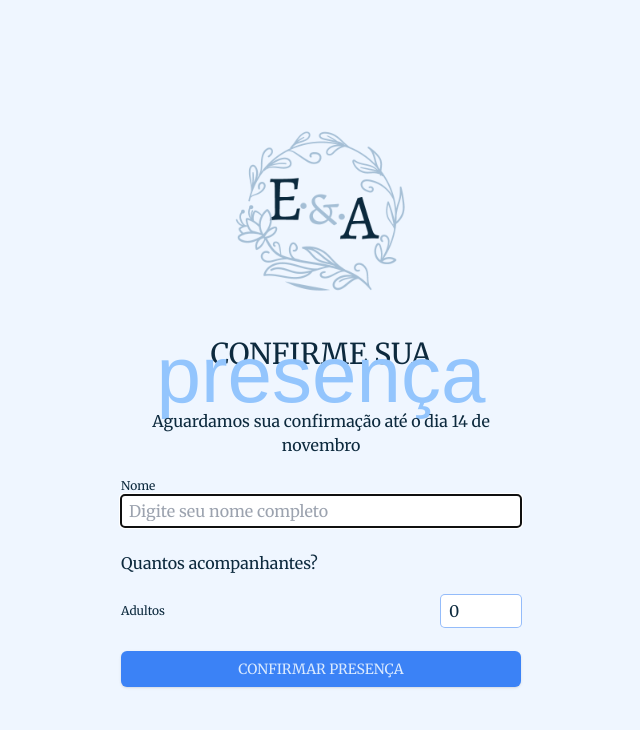
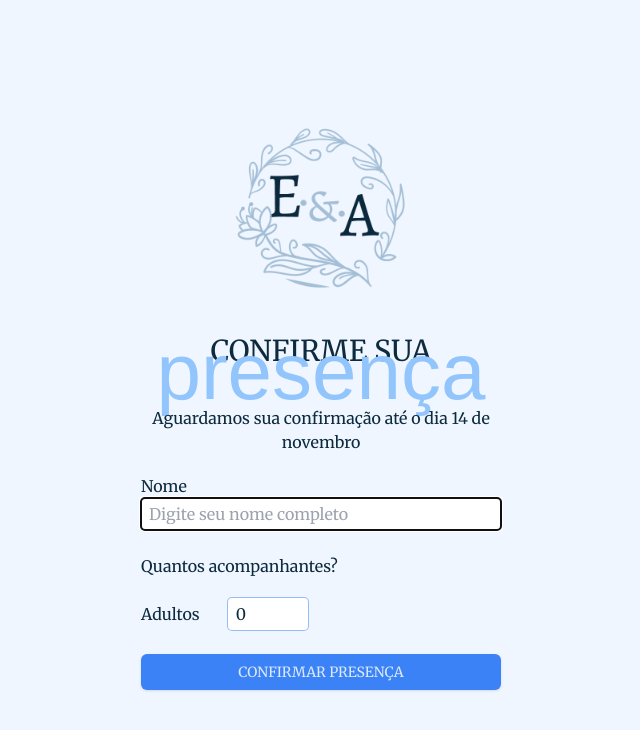
Before and after one commit to AdysonVieira/eduarda-e-adyson, a Next.js app: page /confirmacao in a window 1280 px wide. Shown: the top 730 px of the page, without its empty margins (319-959 px from the left). Built offline with nearby package versions, Linux system fonts and the light colour scheme; a web font is replaced by a local one.

Commit message:
feat: add Guest form component

```diff
--- /dev/null
+++ b/src/app/confirmacao/components/GuestForm.tsx
@@ -0,0 +1,63 @@
+import React from 'react'
+import { SubmitHandler, useForm } from 'react-hook-form'
+import { confirmationSchema, GuestInputs } from '../schema/confirmationSchema'
+import { yupResolver } from '@hookform/resolvers/yup'
+import { setGuestConfirmation } from '@/services/api'
+import ErrorMessage from '@/app/_components/ErrorMessage'
+import { Button } from '@/components/ui/button'
+import { CheckCircle, X } from 'lucide-react'
+import Success from './Success'
+import Error from './Error'
+
+const GuestForm = () => {
+  const [success, setSuccess] = React.useState<boolean>(false)
+  const [failure, setFailure] = React.useState<boolean>(false)
+  const { register, handleSubmit, formState: {errors} } = useForm<GuestInputs>({
+    resolver: yupResolver(confirmationSchema),
+  })
+
+  const onSubmit: SubmitHandler<GuestInputs> = async (data) => {
+    const res = await setGuestConfirmation(data)
+    if (res === 200) return setSuccess(true)
+    if (res !== 200) return setFailure(true)
+  }
+
+  if (success) return <Success />
+  if (failure) return <Error onClick={setFailure}/>
+
+  return (
+    <form
+      className='flex flex-col gap-6 w-full'
+      onSubmit={handleSubmit(onSubmit)}
+    >
+      <div className='text-start'>
+        <label htmlFor='name' className='block text-start'>Nome</label>
+        <input
+          className='border-1 ring-1 border-blue-950 w-full rounded-sm px-2 py-1 text-[1rem]'
+          {...register("name")}
+          autoFocus
+          placeholder='Digite seu nome completo'
+        />
+        { errors.name && <ErrorMessage>{errors.name.message}</ErrorMessage> }
+      </div>
+
+      <div>
+        <p className='text-start mb-5'>Quantos acompanhantes?</p>
+        <div className='flex items-center gap-7'>
+          <label htmlFor='name' className='block text-start'>Adultos</label>
+          <input
+            type='number'
+            className='border-1 ring-1 border-blue-950 rounded-sm px-2 py-1 text-[1rem] w-20'
+            defaultValue={0}
+            min={0}
+            max={10}
+            {...register("escorts")}
+          />
+        </div>
+      </div>
+      <Button className='bg-blue-500 text-blue-100 w-full uppercase' variant="default">confirmar presença</Button>
+    </form>
+  )
+}
+
+export default GuestForm
--- a/src/app/confirmacao/page.tsx
+++ b/src/app/confirmacao/page.tsx
@@ -1,15 +1,14 @@
 "use client"
 
-import React, { FormEvent } from 'react'
+import React from 'react'
 import TextScript from '../_components/TextScript'
+import Image from 'next/image'
+import Flower from '../_components/Flower'
+import GuestForm from './components/GuestForm'
+import { SubmitHandler, useForm } from 'react-hook-form'
+import { confirmationSchema, GuestInputs } from './schema/confirmationSchema'
+import { yupResolver } from '@hookform/resolvers/yup'
 import { setGuestConfirmation } from '@/services/api'
-import { SubmitHandler, useForm } from 'react-hook-form'
-import { yupResolver } from '@hookform/resolvers/yup'
-import Image from 'next/image'
-import { Button } from '@/components/ui/button'
-import Flower from '../_components/Flower'
-import { confirmationSchema, GuestInputs } from './schema/confirmationSchema'
-import ErrorMessage from '../_components/ErrorMessage'
 
 const ConfirmationPage = () => {
   const { register, handleSubmit, formState: {errors} } = useForm<GuestInputs>({
@@ -27,7 +26,7 @@ const ConfirmationPage = () => {
         src="/flor.png"
         className="absolute lg:w-[40vw] lg:top-[-20px] lg:left-[-80px] w-[50vw] top-[0] left-[-20px]"
       />
-      <div className="w-[400px] text-center flex flex-col gap-5 items-center">
+      <div className="w-[400px] text-center flex flex-col gap-5 items-center px-5">
         <Image
           src="/brasao.png"
           alt='igreja'
@@ -39,35 +38,7 @@ const ConfirmationPage = () => {
           <TextScript>presença</TextScript>
         </div>
         <p>Aguardamos sua confirmação até o dia 14 de novembro</p>
-        <form
-          className='flex flex-col gap-6 w-full'
-          onSubmit={handleSubmit(onSubmit)}
-        >
-          <div>
-            <label htmlFor='name' className='block text-start text-[0.75rem]'>Nome</label>
-            <input
-              className='border-1 ring-1 border-blue-950 w-full rounded-sm px-2 py-1 text-[1rem]'
-              {...register("name")}
-              autoFocus
-              placeholder='Digite seu nome completo'
-            />
-            { errors.name && <ErrorMessage>{errors.name.message}</ErrorMessage> }
-          </div>
-
-          <div>
-            <p className='text-start mb-5'>Quantos acompanhantes?</p>
-            <div className='flex justify-between items-center gap-7'>
-              <label htmlFor='name' className='block text-start text-[0.75rem]'>Adultos</label>
-              <input
-                type='number'
-                className='border-1 ring-1 border-blue-950 rounded-sm px-2 py-1 text-[1rem] w-20'
-                defaultValue={0}
-                {...register("escorts")}
-              />
-            </div>
-          </div>
-          <Button className='bg-blue-500 text-blue-100 w-full uppercase' variant="default">confirmar presença</Button>
-        </form>
+        <GuestForm />
       </div>
     </section>
   )
```
